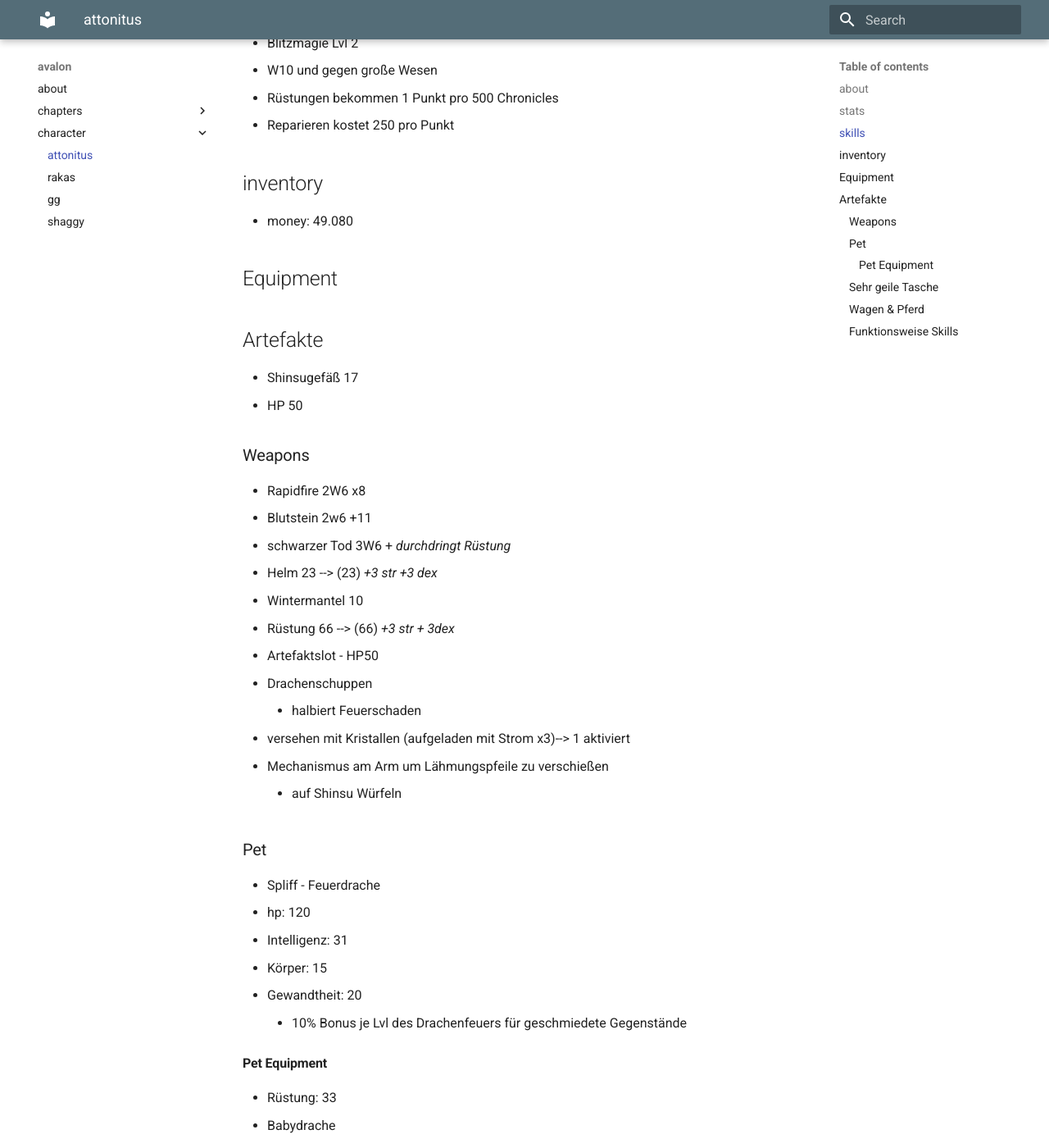
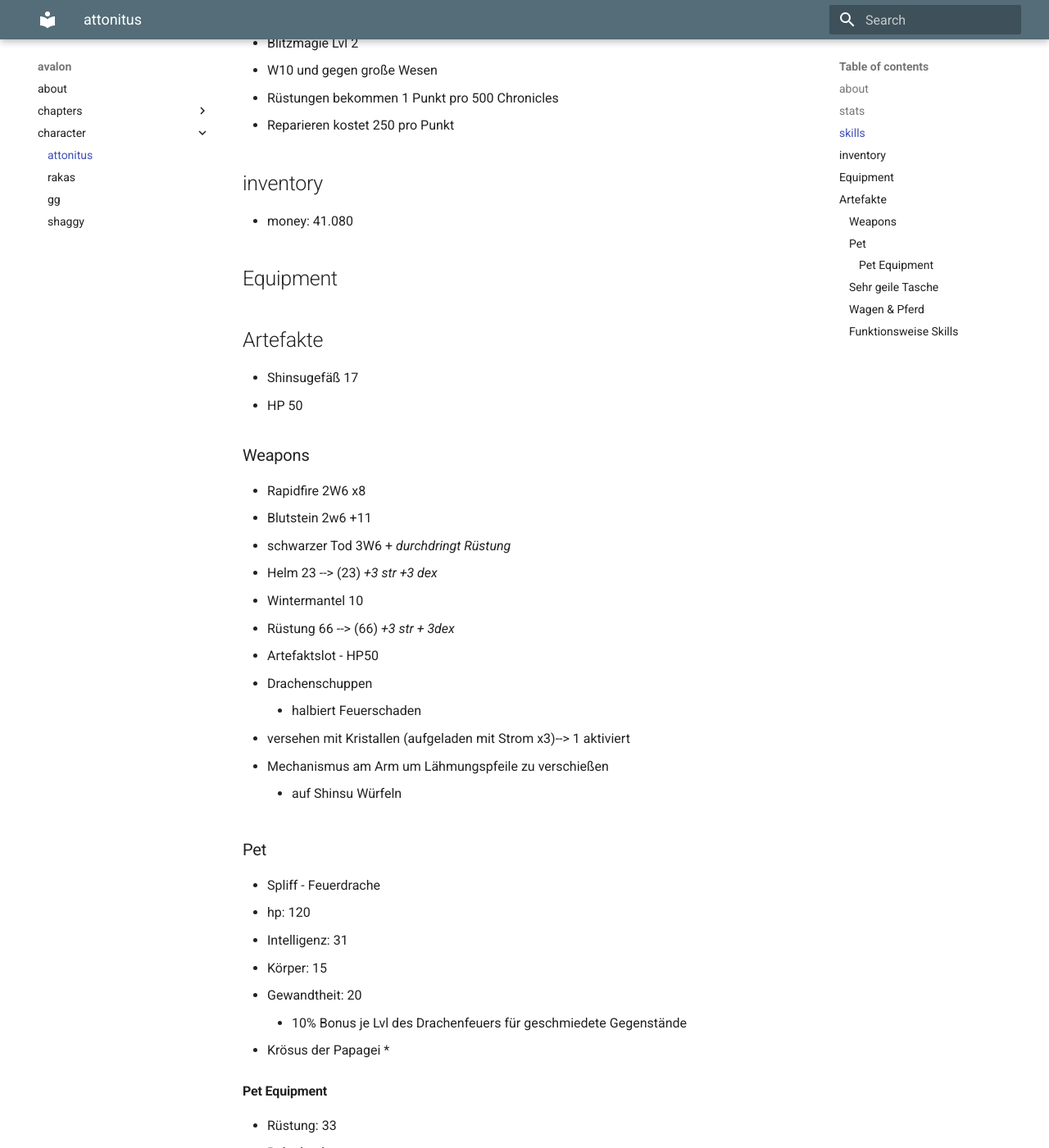
Before and after one commit to mkdocs-pnp/avalon, an MkDocs documentation site: the page built from docs/character/attonitus_fulgur.md, in a window 1280 px wide and 1400 px high, scrolled down 861 px. Shown: the whole window at 82% size. Built offline with MkDocs 1.6.1 and Material for MkDocs 9.7.7, drawn with Linux system fonts in a browser that asks for light colours.

Commit message:
Update attonitus_fulgur.md

```diff
--- a/docs/character/attonitus_fulgur.md
+++ b/docs/character/attonitus_fulgur.md
@@ -29,7 +29,7 @@
   * Reparieren kostet 250 pro Punkt
 
 ## inventory
-* money: 49.080
+* money: 41.080
 
 ## Equipment
 
@@ -60,6 +60,9 @@
   * Körper:      15
   * Gewandtheit: 20
       * 10% Bonus je Lvl des Drachenfeuers für geschmiedete Gegenstände
+
+* Krösus der Papagei
+  *
 
 #### Pet Equipment
 
```
